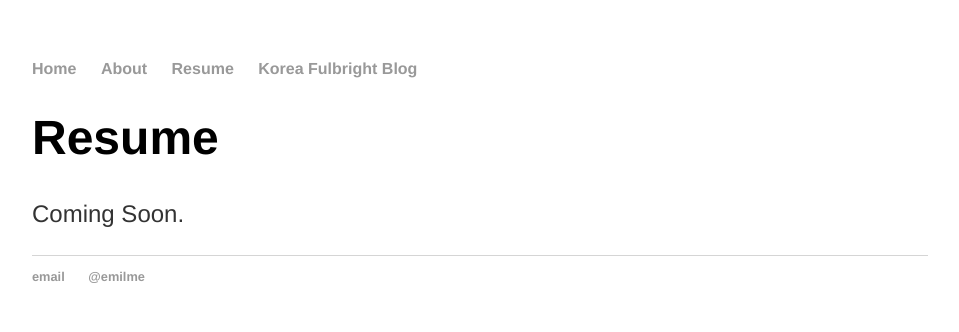
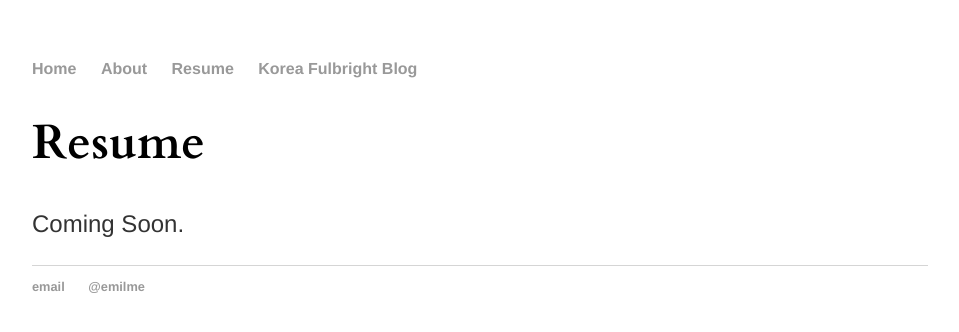
Before and after one commit to emilme/emilme.github.io, a Jekyll site: the page built from resume/index.html, in a window 1280 px wide. Shown: the top 332 px of the page, without its empty margins (160-1119 px from the left). Built offline with Jekyll 4.4.1, drawn with Linux system fonts in a browser that asks for light colours.

Commit message:
Update main.css

```diff
--- a/css/main.css
+++ b/css/main.css
@@ -23,7 +23,7 @@ a:hover {
 }
 h1 {
     font-size: 3em;
-    font-family:'Helvetica', 'Arial', 'Sans-Serif';
+    font-family: 'Cardo', 'Arial', Serif; font-weight: 700;
 }
 p {
     font-size: 1.5em;
```
